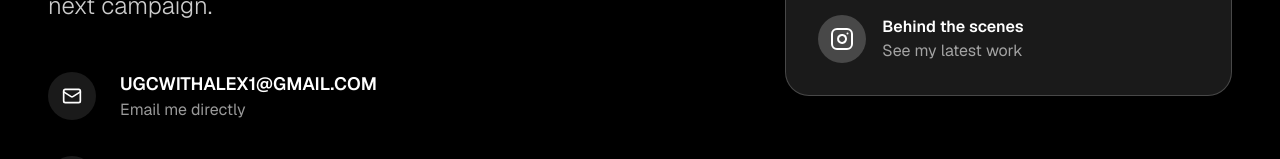
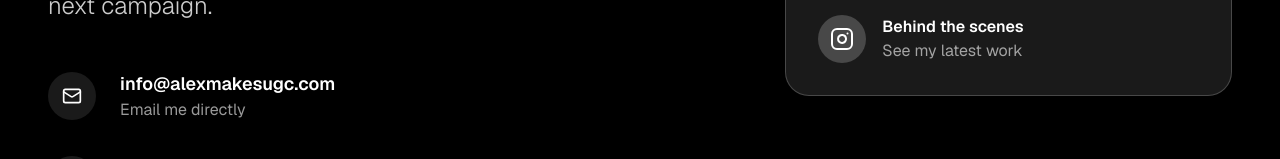
Before and after one commit to AlessioFF/-ugc-portfolio, a Next.js app: page / in a window 1280 px wide. Shown: the part 6559-6718 px from the top of the page. Built offline with nearby package versions, Linux system fonts and the light colour scheme.

Commit message:
chore: update contact email to info@alexmakesugc.com and make it clickable (mailto) in app/page.tsx

```diff
--- a/app/page.tsx
+++ b/app/page.tsx
@@ -1093,17 +1093,20 @@ export default function UGCPortfolio() {
                 </div>
 
                 <div className="space-y-8">
-                  <div className="flex items-center space-x-6">
+                  <Link
+                    href="mailto:info@alexmakesugc.com"
+                    className="flex items-center space-x-6 hover:opacity-80 transition-opacity"
+                  >
                     <div className="w-12 h-12 bg-white/10 rounded-full flex items-center justify-center">
                       <Mail className="w-5 h-5" />
                     </div>
                     <div>
                       <div className="font-semibold text-lg">
-                        UGCWITHALEX1@GMAIL.COM
+                        info@alexmakesugc.com
                       </div>
                       <div className="text-white/60">Email me directly</div>
                     </div>
-                  </div>
+                  </Link>
                   <Link
                     href="https://wa.me/393398513143"
                     target="_blank"
```
